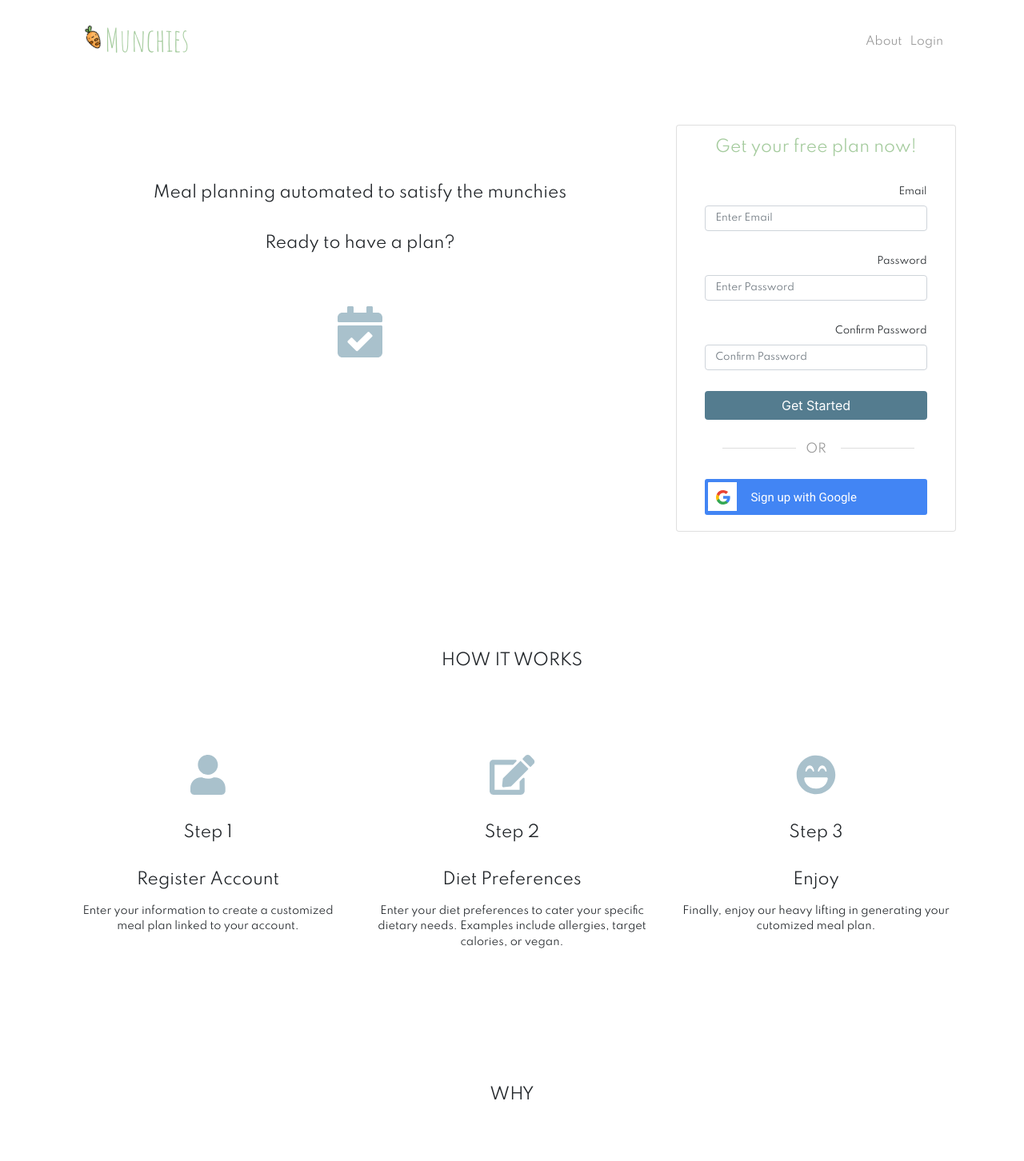
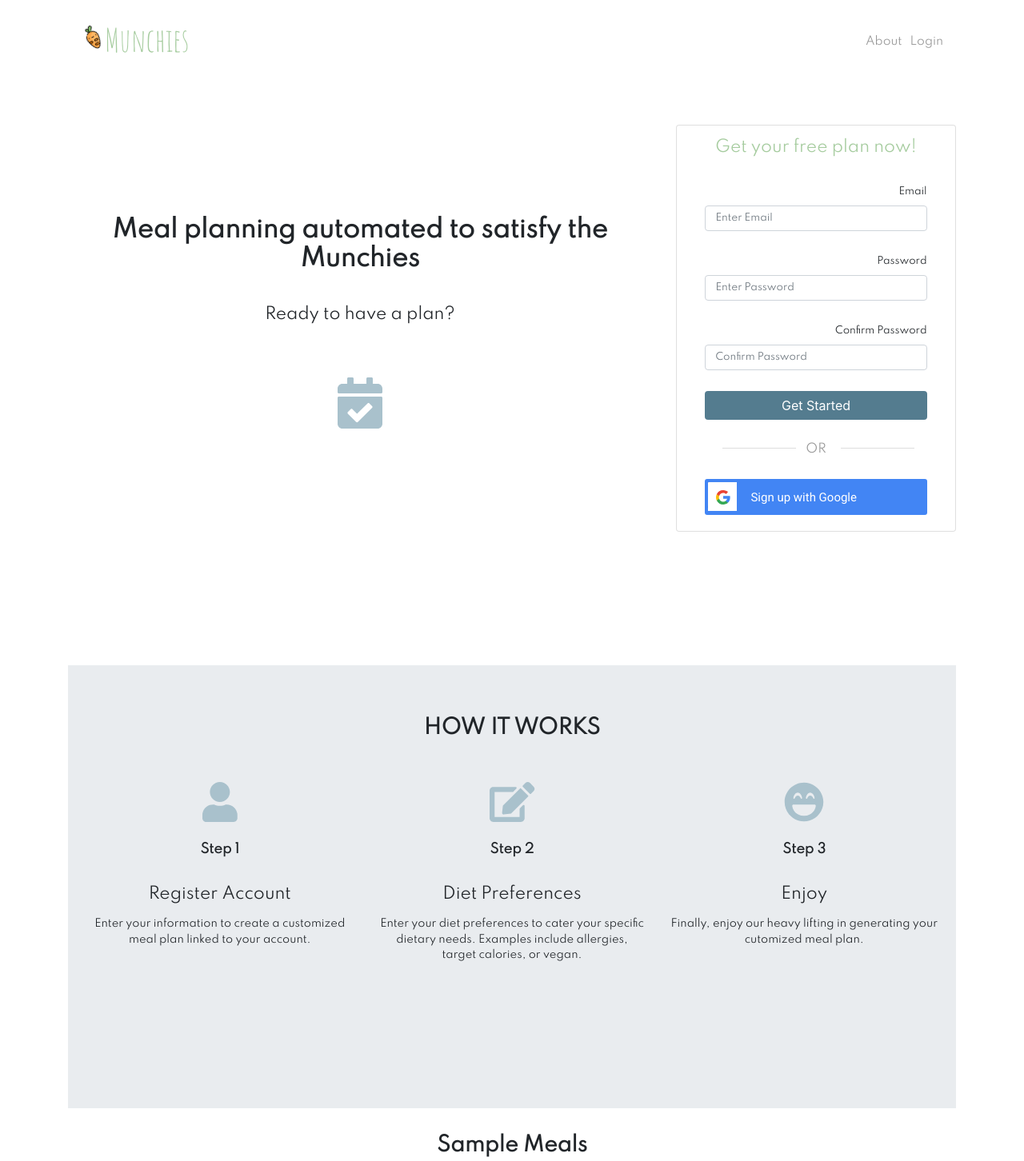
Before and after one commit to pzavar/LA_HACKS_2020, a React (Create React App) app in the folder frontend/: page / in a window 1280 px wide. Shown: the top 1452 px of the page at 80% size. Built offline with nearby package versions, Linux system fonts and the light colour scheme.

Commit message:
Modified landing page styling

```diff
--- a/frontend/src/Containers/Landing/landing.css
+++ b/frontend/src/Containers/Landing/landing.css
@@ -1,4 +1,12 @@
+#landing-title-font {
+    font-size: 30px;
+    font-weight: bolder;
+}
 
+#landing-subtitle-font {
+    font-size: 25px;
+    font-weight: bold;
+}
 
 .brand-logo-wrapper {
     display: inline-flex;
@@ -155,9 +163,10 @@
     text-align: center;
 }
 
-/* How It Works */
-#landing-how-it-works {
-    padding-top: 3%;
+#landing-step-text {
+    font-size: 16px;
+    font-weight: bold;
+    margin-top: 25px;
 }
 
 #landing-page-body-btn {
@@ -176,8 +185,11 @@
     height: 300px;
     width: auto;
 
-    margin-top: 5%;
-    margin-bottom: 10%;
+    margin-top: 3%;
+    margin-bottom: 5%;
+    padding-left: 2%;
+    padding-right: 2%;
+    padding-top: 1%;
 }
 
 #landing-sample-meals-wrapper {
--- a/frontend/src/Containers/Landing/landing.js
+++ b/frontend/src/Containers/Landing/landing.js
@@ -1,5 +1,5 @@
 import React, { Component } from 'react';
-import { Container, Col, Row, Button, Card, Form } from 'react-bootstrap';
+import { Container, Col, Row, Button, Card, Form, Jumbotron } from 'react-bootstrap';
 import { history } from '../../Utils/history';
 import { FontAwesomeIcon } from '@fortawesome/react-fontawesome';
 import { faCalendarCheck, faUser, faEdit, faLaughBeam, faShoppingCart, faExchangeAlt, faInfoCircle, faHeart} from '@fortawesome/free-solid-svg-icons';
@@ -81,8 +81,8 @@ class Landing extends Component {
                 <NavBarEntry />
                 <div className="section-margin"/>
                 <Row>
-                    <Col xs={8}>
-                        <h3 className="title BodyFontC" >Meal planning automated to satisfy the munchies</h3>
+                    <Col xs={8} style={{marginTop: '10%'}}>
+                        <h1 className="BodyFontC" id="landing-title-font">Meal planning automated to satisfy the Munchies</h1>
                         <div className="section-margin" />
                         <p className="BodyFontC">Ready to have a plan?</p>
                         <FontAwesomeIcon className="icon" icon={faCalendarCheck} size="4x" />
@@ -176,39 +176,57 @@ class Landing extends Component {
                     </Col>
                 </Row>
 
-                 <Row >
-                    <Col md={{span: 4, offset: 4}} style={{marginTop: '10%'}}>
-                    <h1 className="title BodyFontC">HOW IT WORKS</h1>
+
+                <div style={{marginTop: '15%', marginBottom: '15%'}}/>
+
+
+                <Jumbotron fluid>
+                <Row >
+                    <Col md={{span: 4, offset: 4}}>
+                    <h1 className="BodyFontC" id="landing-subtitle-font">HOW IT WORKS</h1>
                     </Col>
-                 </Row>
-
+                </Row>
                 <Row className="feature-wrapper" id="landing-how-it-works">
                     <Col>
                         <FontAwesomeIcon className="landing-icon" icon={faUser} />
-                        <h1 className="title BodyFontC">Step 1</h1>
+                        <h1 className="BodyFontC" id="landing-step-text">Step 1</h1>
                         <h2 className="title BodyFontC">Register Account</h2>
                         <p className="landing-small-text-font">Enter your information to create a customized meal plan linked to your account.</p>
 
                     </Col>
                     <Col>
                         <FontAwesomeIcon className="landing-icon" icon={faEdit} />
-                        <h1 className="title BodyFontC">Step 2</h1>
+                        <h1 className="BodyFontC" id="landing-step-text">Step 2</h1>
                         <h2 className="title BodyFontC">Diet Preferences</h2>
                         <p className="landing-small-text-font">Enter your diet preferences to cater your specific dietary needs. Examples include allergies, target calories, or vegan.</p>
 
                     </Col>
                     <Col>
                         <FontAwesomeIcon className="landing-icon" icon={faLaughBeam} />
-                        <h1 className="title BodyFontC">Step 3</h1>
+                        <h1 className="BodyFontC" id="landing-step-text">Step 3</h1>
                         <h2 className="title BodyFontC">Enjoy</h2>
                         <p className="landing-small-text-font">Finally, enjoy our heavy lifting in generating your cutomized meal plan. </p>
 
                     </Col>
                 </Row>
+                </Jumbotron>
 
+                {/* Sample Meals */}
+
+                <Row>
+                    <Col md={{span: 4, offset: 4}} >
+                        <h1 className="BodyFontC" id="landing-subtitle-font">Sample Meals</h1>
+                    </Col>
+                </Row>
+                <Row className="feature-wrapper" id="landing-sample-meals-wrapper">
+                    <Daily daily={this.props.sampleMeals} />
+                </Row>
+
+                {/* WHY */}
+                <Jumbotron fluid>
                 <Row >
                     <Col md={{span: 4, offset: 4}} >
-                        <h1 className="title BodyFontC">WHY</h1>
+                        <h1 className="BodyFontC" id="landing-subtitle-font">WHY</h1>
                     </Col>
                 </Row>
                 <Row className="feature-wrapper">
@@ -234,21 +252,16 @@ class Landing extends Component {
                     </Col>
 
                 </Row>
+                </Jumbotron>
 
-                <Row>
+                {/*Try Now Button*/}
+                <Row style={{marginTop: '10%', marginBottom: '10%'}}>
                     <Col md={{span: 6, offset: 3}} >
                     <Link to='/register'><Button id="landing-page-body-btn">TRY NOW</Button></Link>
                     </Col>
                 </Row>
 
-                <Row>
-                    <Col md={{span: 4, offset: 4}} >
-                        <h1 className="title BodyFontC">Sample Meals</h1>
-                    </Col>
-                </Row>
-                <Row className="feature-wrapper" id="landing-sample-meals-wrapper">
-                    <Daily daily={this.props.sampleMeals} />
-                </Row>
+
 
                 <footer>
                     <p id="attribution">Icon made by <a href="https://www.flaticon.com/authors/freepik">Freepik</a> from <a href="https://www.flaticon.com">www.flaticon.com</a></p>
```
